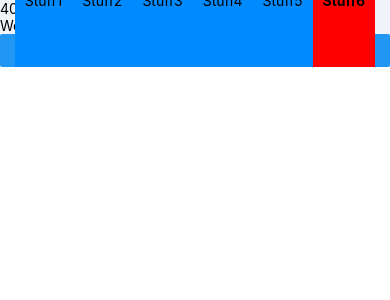
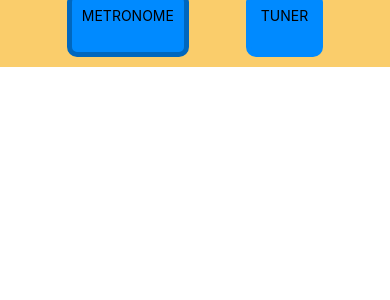
Before and after one commit to cursorweb/40violins, a React Native app: screen / in a window 390 px wide. Shown: the top 300 px of the page. Built offline with nearby package versions, Linux system fonts and the light colour scheme.

Commit message:
updated nav styling

```diff
--- a/components/Nav.tsx
+++ b/components/Nav.tsx
@@ -1,15 +1,31 @@
-import { View, ScrollView, StyleSheet, Text } from "react-native";
+import { useState } from "react";
+import { ScrollView, StyleSheet, Text, TouchableOpacity } from "react-native";
+import { apps } from "../apps/loader";
 import { useTheme } from "../theme/theme";
 
 export default function Nav({ changeBtn }: { changeBtn: (num: number) => void }) {
+  let [selected, setSelected] = useState(0);
+  let [hovered, setHovered] = useState<number | null>(null);
+
   return (
-    <View>
-      <ScrollView style={styles().nav} contentContainerStyle={styles().alignNav} horizontal={true} bounces={false}>
-        {[...new Array(6)].map((_, i) =>
-          <Text key={i} style={[styles().btn, i == 5 ? styles().selected : null]}>Stuff{i + 1}</Text>
-        )}
-      </ScrollView>
-    </View>
+    <ScrollView style={styles().nav} contentContainerStyle={styles().alignNav} horizontal={true} bounces={false}>
+      {Object.keys(apps).map((key, i) =>
+        <TouchableOpacity
+          key={i}
+          style={[
+            styles().btn,
+            i == selected ? styles().selected : null,
+            i == hovered ? styles().hovered : null,
+          ]}
+          onPressIn={() => setHovered(i)}
+          onPress={() => setSelected(i)}
+          onPressOut={() => setHovered(null)}
+          activeOpacity={1}
+        >
+          <Text>{key.toUpperCase()}</Text>
+        </TouchableOpacity>
+      )}
+    </ScrollView>
   );
 }
 
@@ -21,24 +37,34 @@ const styles = () => {
       backgroundColor: theme.primary,
       color: theme.text,
       padding: 10,
-      height: '100%'
+      borderWidth: 5,
+      borderColor: theme.primary,
+      height: '100%',
+      borderRadius: 10
+    },
+    hovered: {
+      backgroundColor: theme.primary2,
+      borderColor: theme.primary2,
     },
     selected: {
-      backgroundColor: "red",
+      backgroundColor: theme.primary,
+      borderColor: theme.primary2,
       fontWeight: "bold",
     },
     nav: {
       position: "absolute",
       bottom: 0,
       height: 85,
-      width: "100%"
+      width: "100%",
+      padding: 10,
+      backgroundColor: theme.secondary
     },
     alignNav: {
       display: "flex",
       flexGrow: 1,
       flexDirection: "row",
-      alignItems: "center",
-      justifyContent: 'center',
+      alignItems: "baseline",
+      justifyContent: 'space-evenly',
     }
   });
 };
--- a/theme/dark.ts
+++ b/theme/dark.ts
@@ -3,7 +3,8 @@ import { Theme } from "./theme";
 export const dark: Theme = {
   background: "#262b31",
   primary: "#122d54",
-  secondary: "",
+  primary2: "#183b6e",
+  secondary: "#473925",
   text: "#fff",
   dark: false,
 };
--- a/theme/light.ts
+++ b/theme/light.ts
@@ -3,7 +3,8 @@ import { Theme } from "./theme";
 export const light: Theme =  {
   background: "#f0f4f9",
   primary: "#008aff",
-  secondary: "",
+  primary2: "#0067be",
+  secondary: "#facd6b",
   text: "#000",
   dark: false,
 };
--- a/theme/theme.tsx
+++ b/theme/theme.tsx
@@ -8,6 +8,7 @@ import { Dispatch } from "react";
 export interface Theme {
   background: string,
   primary: string,
+  primary2: string,
   secondary: string,
   text: string,
   dark: boolean
```
